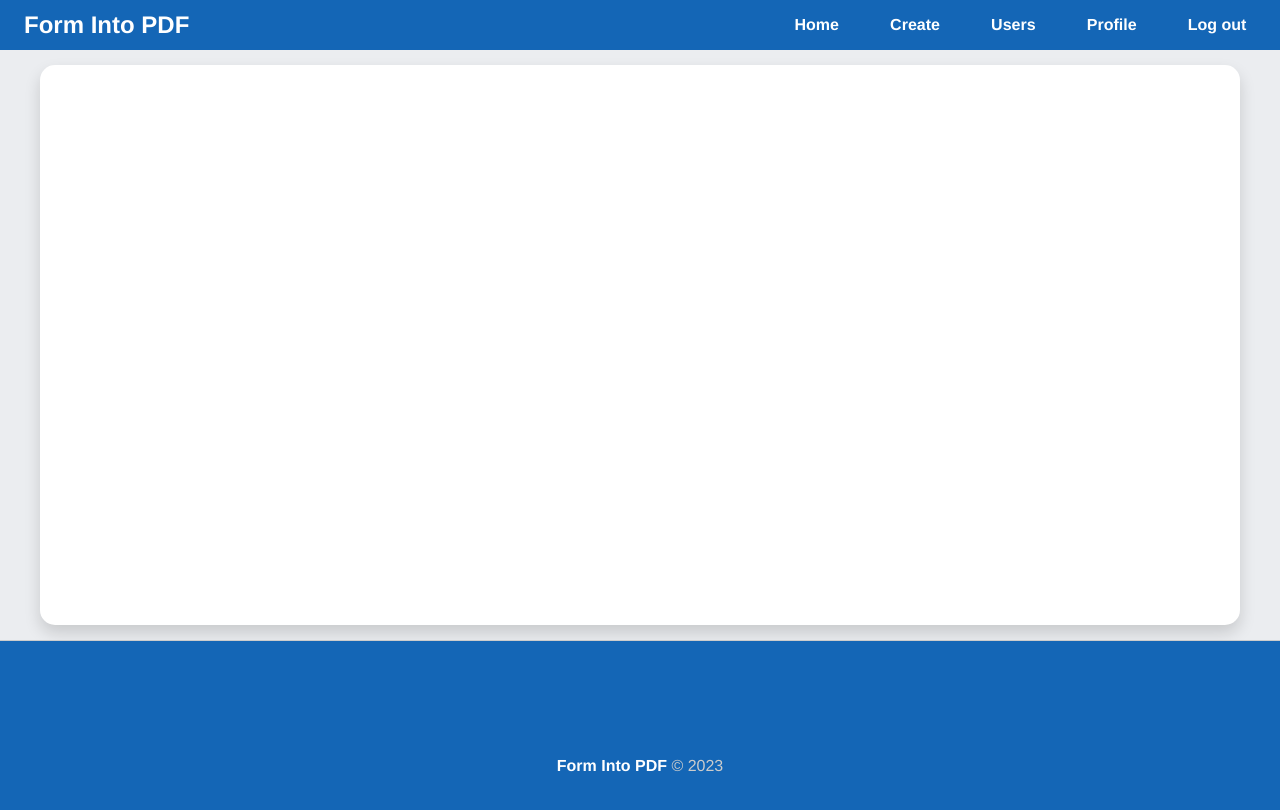
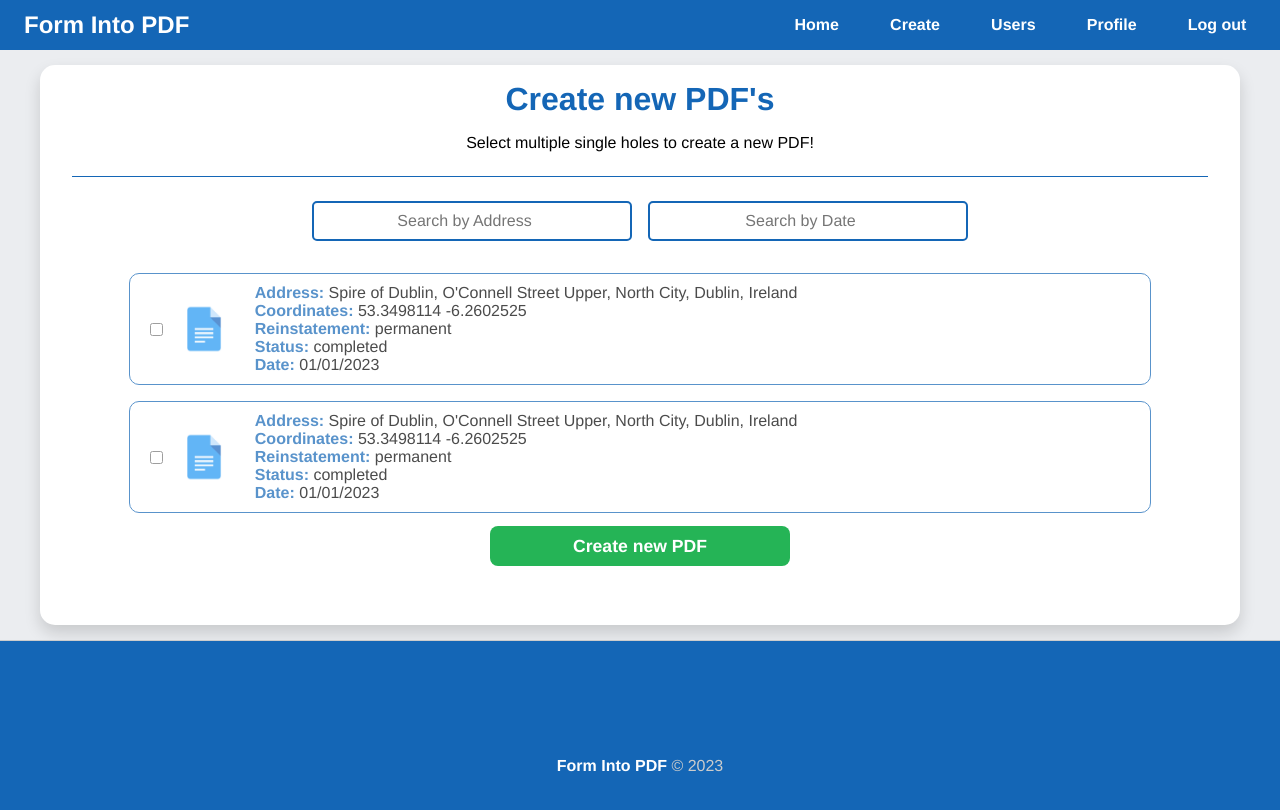
Before and after one commit to sbritobreno/FormIntoPDF-FrontEnd, a React (Create React App) app: page /new_pdf in a window 1280 px wide. Shown: the top 810 px of the page. Built offline with nearby package versions, Linux system fonts and the light colour scheme.

Commit message:
Create new pdf page

```diff
--- a/src/App.js
+++ b/src/App.js
@@ -16,8 +16,10 @@ import Login from "./components/pages/Auth/Login";
 import NewUser from "./components/pages/Auth/NewUser";
 import Users from "./components/pages/User/Users";
 import Profile from "./components/pages/User/Profile";
-import Form1 from "./components/pages/Form/Form1";
+import NewForm from "./components/pages/Form/NewForm";
 import Map from "./components/pages/Map/Map";
+import LoadSingleHoles from "./components/pages/PDF/LoadSingleHoles";
+
 
 // context
 import { UserProvider } from "./context/UserContext";
@@ -38,7 +40,8 @@ function App() {
               <Route path="/new_user" element={<NewUser />} />
               <Route path="/all_users" element={<Users />} />
               <Route path="/profile" element={<Profile />} />
-              <Route path="/new_form" element={<Form1 />} />
+              <Route path="/new_form" element={<NewForm />} />
+              <Route path="/new_pdf" element={<LoadSingleHoles />} />
               <Route path="/map" element={<Map />} />
             </Routes>
           </Container>
--- a/src/components/pages/Form/Form1.js
+++ b/src/components/pages/Form/NewForm.js
@@ -1,5 +1,5 @@
 import { useState } from "react";
-import styles from "./Form1.module.css";
+import styles from "./NewForm.module.css";
 import Input from "../../form/Input";
 import Select from "../../form/Select";
 import { useNavigate, useLocation } from "react-router-dom";
--- /dev/null
+++ b/src/components/pages/PDF/LoadSingleHoles.js
@@ -0,0 +1,119 @@
+import styles from "./Pdf.module.css";
+import { useState } from "react";
+import { formsData } from "../../../data";
+
+function LoadSingleHoles() {
+  const forms = formsData;
+  const [selected, setSelected] = useState([]);
+  const [searchfieldAddress, setSearchfieldAddress] = useState("");
+  const [searchfieldDate, setSearchfieldDate] = useState("");
+  const filteredForms = searchFilter();
+
+  function searchFilter() {
+    // filter by Address
+    let result = forms.filter((form) => {
+      return form.address
+        .toLowerCase()
+        .includes(searchfieldAddress.toLowerCase());
+    });
+
+    // filter by Date
+    result = result.filter((form) => {
+      return form.date.toLowerCase().startsWith(searchfieldDate.toLowerCase());
+    });
+
+    return result;
+  }
+
+  function onSearchChangeAddress(event) {
+    setSearchfieldAddress(event.target.value);
+  }
+  function onSearchChangeDate(event) {
+    setSearchfieldDate(event.target.value);
+  }
+
+  function handleChange(e, formId) {
+    // div "Pdf__card__2fSa-"
+    const container = e.target.parentElement.parentElement;
+    const form = forms.filter((form) => form.id === formId);
+
+    if (e.target.checked) {
+      container.style.opacity = 1;
+      setSelected([...selected, form[0]]);
+    } else {
+      container.style.opacity = 0.6;
+      setSelected((current) => {
+        return current.filter((form) => form.id !== formId);
+      });
+    }
+  }
+
+  return (
+    <>
+      <section>
+        <div className={styles.page_header}>
+          <h1>Create new PDF's</h1>
+          <p>Select multiple single holes to create a new PDF!</p>
+        </div>
+        <div>
+          <div className={styles.search_box}>
+            <input
+              className={styles.search}
+              type="search"
+              placeholder="Search by Address"
+              onChange={onSearchChangeAddress}
+            />
+            <input
+              className={styles.search}
+              type="search"
+              placeholder="Search by Date"
+              onChange={onSearchChangeDate}
+            />
+          </div>
+          <div className={styles._container}>
+            {forms.length > 0 &&
+              filteredForms.map((form) => (
+                <div className={styles._card} key={form.id}>
+                  <div className={styles.checkbox}>
+                    <input
+                      type="checkbox"
+                      defaultChecked={false}
+                      onChange={(e) => handleChange(e, form.id)}
+                    />
+                    <img src={form.image} alt="form_image" />
+                  </div>
+                  <div className={styles._card_subcontainer}>
+                    <div>
+                      <p>
+                        <span className="bold">Address: </span> {form.address}
+                      </p>
+                      <p>
+                        <span className="bold">Coordinates: </span>{" "}
+                        {form.coordinates}
+                      </p>
+                      <p>
+                        <span className="bold">Reinstatement: </span>{" "}
+                        {form.reinstatement}
+                      </p>
+                      <p>
+                        <span className="bold">Status: </span> {form.status}
+                      </p>
+                      <p>
+                        <span className="bold">Date: </span> {form.date}
+                      </p>
+                    </div>
+                  </div>
+                </div>
+              ))}
+            {forms.length === 0 && <p>There is no Single hole form...</p>}
+          </div>
+        </div>
+      </section>
+      <div className={styles.btn_container}>
+        <button className={styles.btn_create}>Create new PDF</button>
+      </div>
+    </>
+  );
+}
+
+export default LoadSingleHoles;
--- /dev/null
+++ b/src/components/pages/PDF/Pdf.module.css
@@ -0,0 +1,101 @@
+.page_header {
+  text-align: center;
+  margin-bottom: 1em;
+  border-bottom: 1px solid var(--primary-color);
+}
+
+.page_header h1 {
+  margin-bottom: 0.5em;
+}
+
+.page_header p {
+  margin-bottom: 1.5em;
+}
+
+.search_box {
+  display: flex;
+  justify-content: center;
+  flex-wrap: wrap;
+  margin-bottom: 1em;
+}
+
+.search {
+  height: 40px;
+  width: 320px;
+  margin: 0.5em;
+  text-align: center;
+  border-radius: 5px;
+  color: var(--primary-color);
+  font-size: 16px;
+  border: 2px solid var(--primary-color);
+}
+
+._container {
+  display: flex;
+  justify-content: center;
+  flex-wrap: wrap;
+}
+
+._card {
+  display: flex;
+  width: 90%;
+  margin: 0.5em;
+  border: 1px solid var(--primary-color);
+  border-radius: 10px;
+  padding: 10px;
+  text-align: center;
+  background-color: #fff;
+  opacity: 0.7;
+}
+
+._card img {
+  margin: auto;
+  width: 50px;
+  height: 50px;
+  margin-left: 1em;
+}
+
+._card_subcontainer {
+  width: 100%;
+  text-align: left;
+  margin-inline: 1em;
+}
+
+._details p {
+  margin: 0.2em;
+}
+
+.checkbox {
+  display: inline-flex;
+  margin: 10px;
+}
+
+.checkbox input {
+  margin: auto;
+  cursor: pointer;
+}
+
+.btn_container {
+  position: sticky;
+  display: flex;
+  justify-content: center;
+  bottom: 5vh;
+  right: 0;
+  left: 0;
+}
+
+.btn_create {
+  border-radius: 8px;
+  background-color: #25b456;
+  color: #fff;
+  border: none;
+  height: 2.5rem;
+  width: 300px;
+  cursor: pointer;
+  font-size: 1.1em;
+  font-weight: bold;
+}
+
+.btn_create:hover {
+  background-color: #1c8a42;
+}
```
Also changed, not shown: src/components/pages/Form/NewForm.module.css (renamed from src/components/pages/Form/Form1.module.css).
